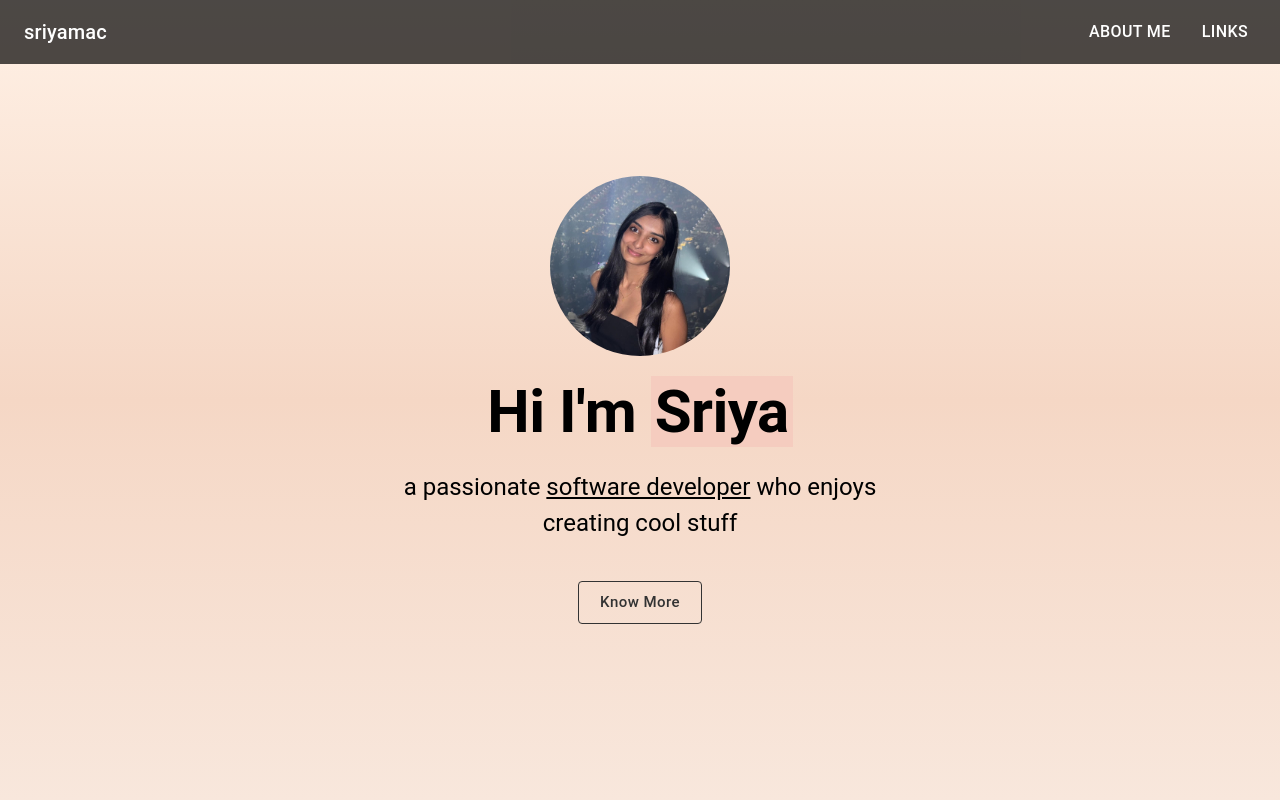
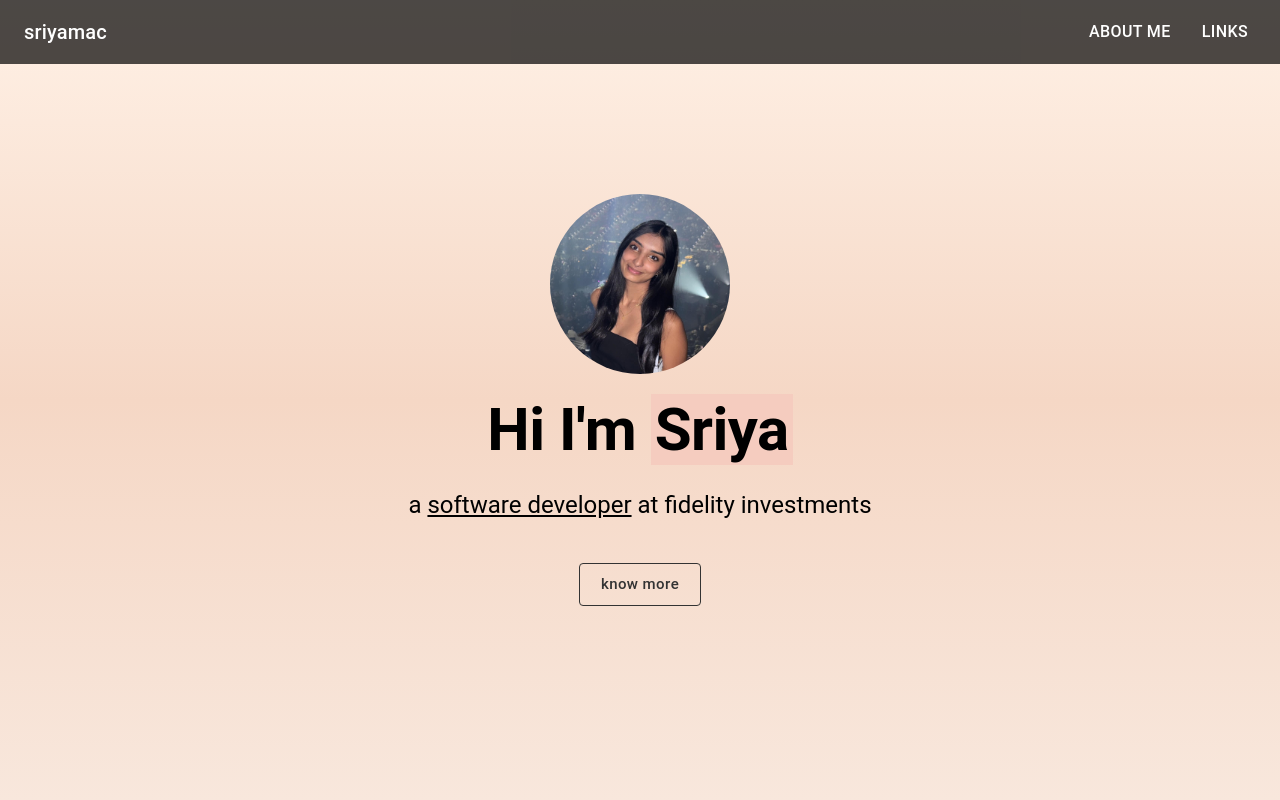
Before and after one commit to sriyamac/portfolio, a React (Create React App) app: page / in a window 1280 px wide. Shown: the top 800 px of the page. Built offline with nearby package versions, Linux system fonts and the light colour scheme.

Commit message:
delay updates

```diff
--- a/src/components/AboutMe.js
+++ b/src/components/AboutMe.js
@@ -32,6 +32,7 @@ const AboutMe = () => {
       }}
     >
       <Container maxWidth="sm" data-aos="fade-up" style={{ margin: 0 }}>
+
         <Box
           sx={{
             animation: `${fadeIn} 1s ease-in`,
@@ -53,7 +54,7 @@ const AboutMe = () => {
         <Box
           sx={{
             animation: `${fadeIn} 1s ease-in`,
-            animationDelay: '1s',
+            animationDelay: '0.5s',
             animationFillMode: 'both',
           }}
         >
@@ -73,7 +74,15 @@ const AboutMe = () => {
               Sriya
             </Box>
           </Typography>
+        </Box>
 
+        <Box
+          sx={{
+            animation: `${fadeIn} 1s ease-in`,
+            animationDelay: '1.5s',
+            animationFillMode: 'both',
+          }}
+        >
           <Typography
             variant={isMobile ? 'h6' : 'h5'}
             style={{
@@ -82,7 +91,7 @@ const AboutMe = () => {
               marginBottom: '20px',
             }}
           >
-            a passionate{' '}
+            a {' '}
             <Box
               component="span"
               sx={{
@@ -91,14 +100,14 @@ const AboutMe = () => {
             >
               software developer
             </Box>{' '}
-            who enjoys creating cool stuff
+            at fidelity investments
           </Typography>
         </Box>
 
         <Box
           sx={{
             animation: `${fadeIn} 1s ease-in`,
-            animationDelay: '2s',
+            animationDelay: '2.5s',
             animationFillMode: 'both',
           }}
         >
@@ -127,7 +136,7 @@ const AboutMe = () => {
                 },
               }}
             >
-              Know More
+              know more
             </Button>
           </ScrollLink>
         </Box>
```
